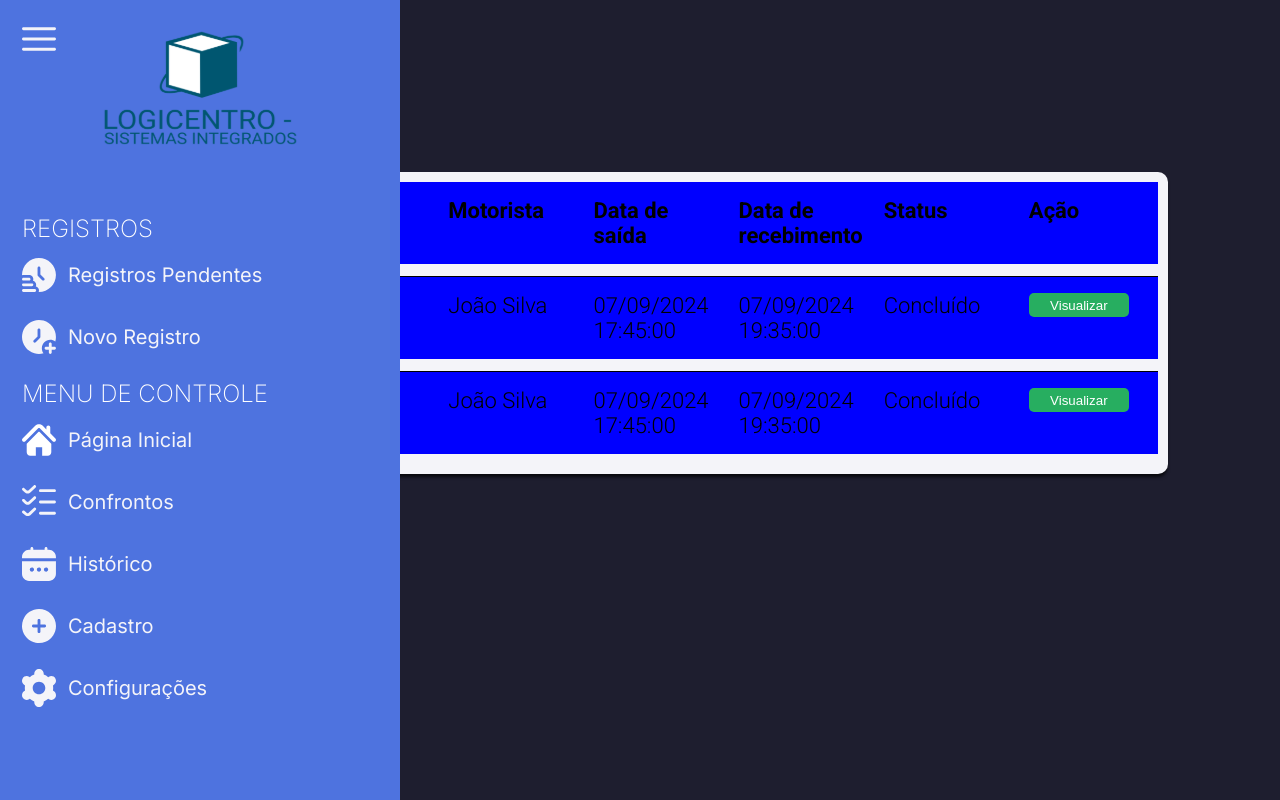
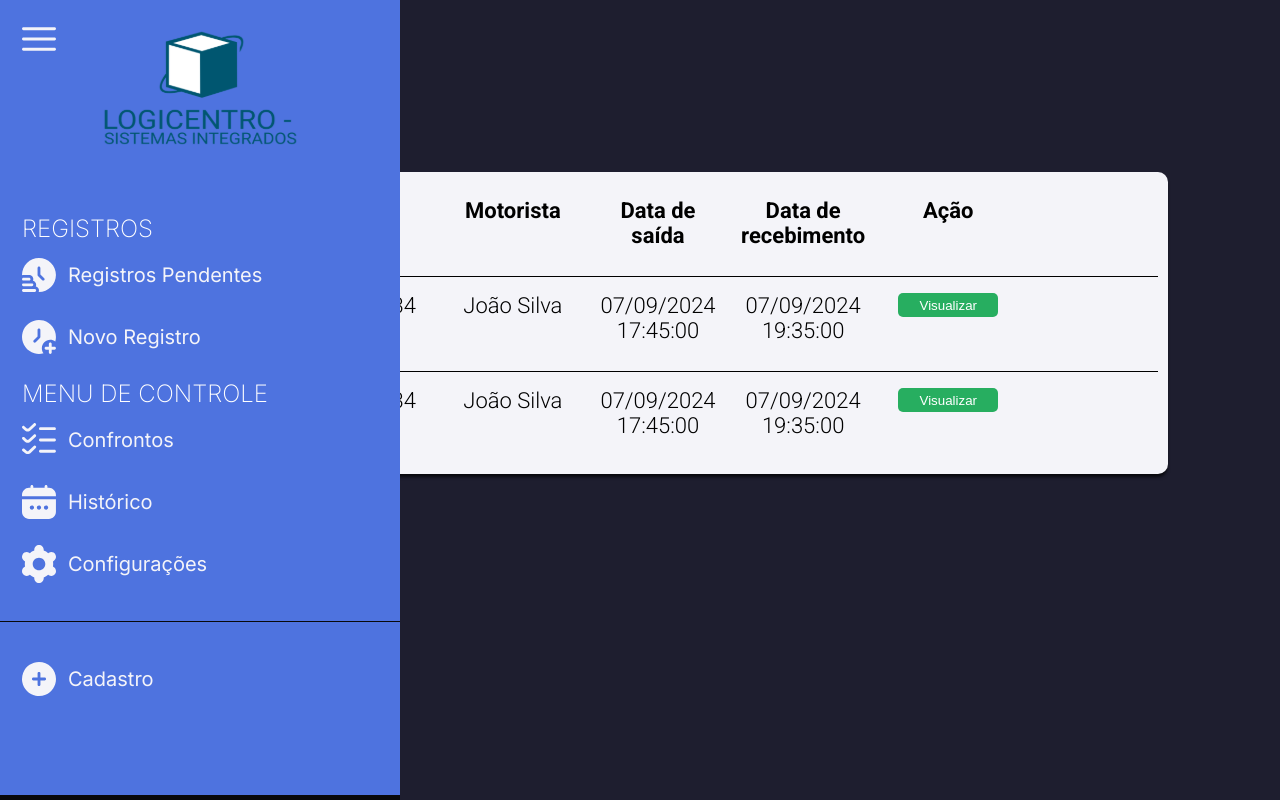
Before and after one commit to RickHub2002/Logicentro, a Vue app: page /historico in a window 1280 px wide. Built offline with nearby package versions, Linux system fonts and the light colour scheme.

Commit message:
Responsividade realizada

```diff
--- a/src/App.vue
+++ b/src/App.vue
@@ -1,6 +1,5 @@
 <script setup>
 import Login from '@/components/Login.vue';
-import PaginaInicial from '@/components/Pagina-inicial.vue';
 import RegistrosPendentes from '@/components/Registros-pendentes.vue';
 import NovoRegistro from '@/components/Novo-registro.vue';
 import Confrontos from '@/components/Confrontos.vue';
--- a/src/components/Breadcrumb.vue
+++ b/src/components/Breadcrumb.vue
@@ -45,18 +45,23 @@ export default {
 };
 </script>
 
-<style scoped>
-.breadcrumb {
-  display: flex;
-  list-style: none;
-  padding: 0;
-  margin: 1rem 0;
+<style lang="sass" scoped>
+.breadcrumb
+  display: flex
+  list-style: none
+  padding: 0
+  margin: 1rem 0
 
   color: #fff
-}
 
-.breadcrumb-item+.breadcrumb-item::before {
-  content: '>';
-  margin: 0 0.5rem;
-}
+.breadcrumb-item+.breadcrumb-item::before
+  content: '>'
+  margin: 0 0.5rem
+
+@media screen and (max-width: 768px)
+  .breadcrumb
+    text-align: center
+    justify-content: center
+    align-items: center
+
 </style>
--- a/src/components/Cadastro.vue
+++ b/src/components/Cadastro.vue
@@ -9,10 +9,6 @@
       <option value="motorista">Cadastro de Motorista</option>
       <option value="empresa">Cadastro de Empresa</option>
       <option value="usuario">Cadastro de Usuário</option>
-      <option value="veiculo">Histórico de Veículos</option>
-      <option value="motorista">Histórico de Motoristas</option>
-      <option value="empresa">Histórico de empresas</option>
-      <option value="usuario">Cadastro de usuários</option>
     </select>
     <!--selecao-->
 
@@ -158,6 +154,7 @@ export default {
       },
       erroAno: '',
       tituloCard: '', // Para armazenar o título do card
+      historicoCard: '',
     };
   },
   methods: {
@@ -168,6 +165,19 @@ export default {
         this.tituloCard = 'Cadastro de Motorista';
       } else if (this.tipoSelecionado === 'empresa') {
         this.tituloCard = 'Cadastro de Empresa';
+      } else if (this.tipoSelecionado === 'usuario') {
+        this.tituloCard = 'Cadastro de usuário';
+      }
+    },
+    mostrarHistorico() {
+      if (this.tipoSelecionado === 'veiculo') {
+        this.historicoCard = 'Histórico de Veículo';
+      } else if (this.tipoSelecionado === 'motorista') {
+        this.historicoCard = 'Histórico de Motorista';
+      } else if (this.tipoSelecionado === 'empresa') {
+        this.historicoCard = 'Histórico de Empresa';
+      } else if (this.tipoSelecionado === 'usuario') {
+        this.historicoCard = 'Histórico de usuário';
       }
     },
     validarAno() {
@@ -261,5 +271,21 @@ export default {
     background: $azul3
     color: $branco2
 
+#historico-dados, #topicos
+  list-style-type: none
+  display: flex
+  gap: 2rem
+  @include titulo-styles
 
+  #topicos
+    padding: 5px
+    background-color: $cinza1
+
+@media screen and (max-width: 520px)
+  .input-group
+    max-width: 300px
+
+@media screen and (max-width: 440px)
+    .input-group
+      max-width: 200px
 </style>
--- a/src/components/Historico.vue
+++ b/src/components/Historico.vue
@@ -9,7 +9,6 @@
             <h2>Motorista</h2>
             <h2>Data de saída</h2>
             <h2>Data de recebimento</h2>
-            <h2>Status</h2>
             <h2>Ação</h2>
           </li>
         </ul>
@@ -21,7 +20,6 @@
             <h2>João Silva</h2>
             <h2>07/09/2024 17:45:00</h2>
             <h2>07/09/2024 19:35:00</h2>
-            <h2>Concluído</h2>
             <button id="visualizar" type="submit">Visualizar</button>
           </li>
         </ul>
@@ -34,7 +32,6 @@
             <h2>João Silva</h2>
             <h2>07/09/2024 17:45:00</h2>
             <h2>07/09/2024 19:35:00</h2>
-            <h2>Concluído</h2>
             <button id="visualizar" type="submit">Visualizar</button>
           </li>
         </ul>
@@ -74,7 +71,10 @@ export default {
     display: grid
     grid-template-columns: repeat(7, 1fr) // Alinha 7 colunas com mesmo tamanho
     padding: 1rem 0 // Espaçamento vertical
+    justify-items: center
     gap: 1rem
+
+    text-align: center
 
     h2
       @include titulo-styles
@@ -103,11 +103,47 @@ export default {
     border-radius: 0.313rem
 
 // Media queries para responsividade
-@media screen and (max-width: 1400px)
-  #card-info, #card-valores
-    background: blue
+@media screen and (max-width: 1024px)
+  #main-content
+    ul
+      list-style-type: none
 
-    display: flex
-    justify-content: center
-    flex-direction: column
+    #card
+      margin-bottom: 60px
+    #card-info,
+    #card-valores
+      display: flex
+      flex-direction: column
+      padding: 1rem 0 // Espaçamento vertical
+      align-items: center
+      gap: 1rem
+
+      text-align: center
+
+      h2
+        @include titulo-styles
+
+    #card-valores
+      border-top: 1px solid #000
+
+      margin-top: 0.75rem
+
+      h2
+        @include card-itens-styles
+
+    .card-info-itens
+      display: contents // Para que o grid funcione corretamente
+
+    #visualizar
+      cursor: pointer
+
+      width: 100px
+      height: 24px
+
+      background-color: $verde1
+      color: $branco
+
+      border: 0
+      border-radius: 0.313rem
+
 </style>
--- a/src/components/Layout.vue
+++ b/src/components/Layout.vue
@@ -67,4 +67,15 @@ export default {
       color: $branco
 
       margin-bottom: 1rem
+
+@media screen and (max-width: 768px)
+  #layout-container
+    background: red
+
+    #main-content
+      padding: 5rem 1rem 5rem 1rem
+
+  #titulo
+    text-align: center
+
 </style>
--- a/src/components/Login.vue
+++ b/src/components/Login.vue
@@ -59,7 +59,7 @@ export default {
 
       // Redirecionar se os campos estiverem preenchidos corretamente
       if (isValidUser) {
-        this.$router.push('/pagina-inicial');
+        this.$router.push('/registros-pendentes');
       } else {
         // Você pode adicionar uma mensagem de erro genérica aqui, se desejar
         alert('Usuário ou senha incorretos');
--- a/src/components/Pagina-inicial.vue
+++ /dev/null
@@ -1,21 +0,0 @@
-<script setup lang="ts">
-import Layout from './Layout.vue';
-</script>
-
-<template>
-  <Layout>
-    <section id="homepage">
-      <div id="boas-vindas">
-        <h1>Bem-vindo, {{ this.username }}!</h1>
-      </div>
-      <div id="card">
-        <p>Sem registros pendentes</p>
-      </div>
-    </section>
-  </Layout>
-</template>
-
-<style lang="sass" scoped>
-@import '@/assets/sass/main.sass' // Usando o alias definido
-
-</style>
--- a/src/components/Perfil.vue
+++ b/src/components/Perfil.vue
@@ -18,10 +18,9 @@
         <input type="file" ref="fileInput" @change="handleFileUpload" style="display: none;" />
       </div>
       <!--image-container-->
+      <p id="usuario">@Usuário</p>
       <form id="form-container">
         <div class="input-group">
-            <label for="nome-usuario">Nome:</label>
-            <input type="text" id="nome-usuario" placeholder="@Usuário" />
         </div>
         <div class="input-group">
             <label for="senha-atual">Senha atual:</label>
@@ -89,7 +88,6 @@ export default {
 
   width: 100%
   max-width: 1400px
-  height: 80%
   max-height: 804px
 
   #image-container
@@ -116,6 +114,9 @@ export default {
 
       transform: translateX(100%) translateY(-450%)
 
+  #usuario
+    @include titulo-styles
+
 
   #form-container
     @include centralizar()
@@ -124,6 +125,7 @@ export default {
     gap: 1.25rem
 
     margin-top: 2.5rem
+    padding-bottom: 1.25rem
 
     width: 80%
     max-width: 616px
@@ -161,4 +163,16 @@ button
 
   svg
     color: $branco2
+
+@media screen and (max-width: 768px)
+  #main-content
+    #image-container
+
+      #imagem
+        height: 100px
+        width: 100px
+      svg
+        width: 24px
+        height: 24px
+        transform: translateX(100%) translateY(-420%)
 </style>
--- a/src/components/Registros-pendentes.vue
+++ b/src/components/Registros-pendentes.vue
@@ -1,7 +1,7 @@
 <template>
   <Layout>
     <section id="main-content">
-      <Card v-for="registro in registros" :key="registro.id">
+      <Card class="teste" v-for="registro in registros" :key="registro.id">
         <ul id="card-info">
           <li class="card-info-item">
             <span>Placa</span>
@@ -31,9 +31,8 @@
           </li>
           <li class="card-info-item">
             <span>Ações</span>
-            <div id="icons">
-              <!-- SVGs de ações -->
-            </div>
+            <a><svg width="22" height="22" viewBox="0 0 22 22" fill="none" xmlns="http://www.w3.org/2000/svg">
+            <path d="M19.2499 3.66665H16.4083C15.9697 1.53411 14.0937 0.00275 11.9166 0H10.0832C7.90602 0.00275 6.0301 1.53411 5.59156 3.66665H2.7499C2.24365 3.66665 1.83325 4.07705 1.83325 4.5833C1.83325 5.08956 2.24365 5.5 2.7499 5.5H3.66656V17.4167C3.66961 19.9467 5.71986 21.997 8.2499 22H13.7499C16.2799 21.997 18.3302 19.9467 18.3333 17.4167V5.5H19.2499C19.7562 5.5 20.1666 5.08961 20.1666 4.58335C20.1666 4.07709 19.7562 3.66665 19.2499 3.66665ZM10.0833 15.5833C10.0833 16.0896 9.67286 16.5 9.1666 16.5C8.6603 16.5 8.2499 16.0896 8.2499 15.5833V10.0833C8.2499 9.57709 8.6603 9.1667 9.16656 9.1667C9.67281 9.1667 10.0832 9.57709 10.0832 10.0833V15.5833H10.0833ZM13.7499 15.5833C13.7499 16.0896 13.3395 16.5 12.8333 16.5C12.327 16.5 11.9166 16.0896 11.9166 15.5833V10.0833C11.9166 9.57709 12.327 9.1667 12.8333 9.1667C13.3395 9.1667 13.7499 9.57709 13.7499 10.0833V15.5833ZM7.49 3.66665C7.8799 2.56876 8.9182 1.83472 10.0833 1.8333H11.9166C13.0817 1.83472 14.12 2.56876 14.5099 3.66665H7.49Z" fill="#1E1E2F"/></svg></a>
           </li>
         </ul>
       </Card>
@@ -106,9 +105,14 @@ export default {
     flex-direction: column
     align-items: center
     justify-content: center
+    gap: .5rem
+
+    border-right: 1px solid #000
 
 
   #icons
     display: flex
     gap: 1rem
+
+@media screen and (max-width: 512px)
 </style>
--- a/src/components/Sidebar.vue
+++ b/src/components/Sidebar.vue
@@ -51,12 +51,6 @@
       <ul class="list-container">
         <h2 v-if="isOpen">MENU DE CONTROLE</h2>
         <li>
-          <router-link class="list-item" to="/pagina-inicial">
-            <svg fill="white" version="1.1" id="Capa_1" xmlns="http://www.w3.org/2000/svg" xmlns:xlink="http://www.w3.org/1999/xlink" width="34px" height="34px" viewBox="0 0 495.40 495.40" xml:space="preserve"><g id="SVGRepo_bgCarrier" stroke-width="0"></g><g id="SVGRepo_tracerCarrier" stroke-linecap="round" stroke-linejoin="round"></g><g id="SVGRepo_iconCarrier"> <g> <g> <g> <path d="M487.083,225.514l-75.08-75.08V63.704c0-15.682-12.708-28.391-28.413-28.391c-15.669,0-28.377,12.709-28.377,28.391 v29.941L299.31,37.74c-27.639-27.624-75.694-27.575-103.27,0.05L8.312,225.514c-11.082,11.104-11.082,29.071,0,40.158 c11.087,11.101,29.089,11.101,40.172,0l187.71-187.729c6.115-6.083,16.893-6.083,22.976-0.018l187.742,187.747 c5.567,5.551,12.825,8.312,20.081,8.312c7.271,0,14.541-2.764,20.091-8.312C498.17,254.586,498.17,236.619,487.083,225.514z"></path> <path d="M257.561,131.836c-5.454-5.451-14.285-5.451-19.723,0L72.712,296.913c-2.607,2.606-4.085,6.164-4.085,9.877v120.401 c0,28.253,22.908,51.16,51.16,51.16h81.754v-126.61h92.299v126.61h81.755c28.251,0,51.159-22.907,51.159-51.159V306.79 c0-3.713-1.465-7.271-4.085-9.877L257.561,131.836z"></path> </g> </g> </g> </g></svg>
-            <p v-if="isOpen">Página Inicial</p>
-            </router-link>
-        </li>
-        <li>
           <router-link class="list-item" to="/confrontos">
             <svg width="34" height="34" viewBox="0 0 34 34" fill="none" xmlns="http://www.w3.org/2000/svg">
   <g clip-path="url(#clip0_124_147)">
@@ -89,8 +83,19 @@
           </router-link>
         </li>
         <!--list-item-->
+        <!--list-item-->
         <li>
-          <router-link class="list-item" to="/cadastro">
+          <router-link class="list-item" to="/perfil">
+          <svg width="34" height="38" viewBox="0 0 34 38" fill="none" xmlns="http://www.w3.org/2000/svg">
+        <path d="M0.636382 28.5C1.93873 30.773 4.8269 31.554 7.08723 30.2443C7.08878 30.2434 7.09025 30.2425 7.0918 30.2416L7.79242 29.8347C9.11499 30.9726 10.6352 31.8551 12.2765 32.4377V33.25C12.2765 35.8733 14.3913 38 17 38C19.6087 38 21.7235 35.8733 21.7235 33.25V32.4378C23.365 31.8542 24.8853 30.9707 26.2076 29.8316L26.9114 30.2401C29.1722 31.5517 32.0625 30.772 33.3668 28.4984C34.6711 26.2248 33.8957 23.3183 31.6348 22.0067L30.9358 21.6014C31.2505 19.8794 31.2505 18.1142 30.9358 16.3922L31.6348 15.9869C33.8957 14.6752 34.6711 11.7688 33.3668 9.49518C32.0625 7.22163 29.1723 6.44182 26.9114 7.75348L26.2107 8.16043C24.8869 7.02391 23.3656 6.14309 21.7235 5.56225V4.75C21.7235 2.12666 19.6087 0 17 0C14.3913 0 12.2765 2.12666 12.2765 4.75V5.56225C10.635 6.14583 9.1147 7.02933 7.79242 8.16844L7.08863 7.75838C4.82771 6.44664 1.93755 7.22646 0.633209 9.5C-0.671131 11.7735 0.104255 14.68 2.36517 15.9917L3.06424 16.397C2.74954 18.1189 2.74954 19.8842 3.06424 21.6062L2.36517 22.0115C0.110528 23.3267 -0.662348 26.2274 0.636382 28.5ZM17 12.6667C20.4782 12.6667 23.2979 15.5022 23.2979 19C23.2979 22.4978 20.4782 25.3333 17 25.3333C13.5218 25.3333 10.7021 22.4978 10.7021 19C10.7021 15.5022 13.5218 12.6667 17 12.6667Z" fill="#F4F4F9"/>
+          </svg>
+          <p v-if="isOpen">Configurações</p>
+          </router-link>
+        </li>
+        <!--list-item-->
+        <div class="line"></div>
+        <li>
+          <router-link id="cadastro" class="list-item" to="/cadastro">
           <svg width="34" height="34" viewBox="0 0 34 34" fill="none" xmlns="http://www.w3.org/2000/svg">
 <g clip-path="url(#clip0_261_142)">
 <path d="M17 0C13.6377 0 10.3509 0.997033 7.55531 2.86502C4.75968 4.733 2.58075 7.38804 1.29406 10.4944C0.00736586 13.6007 -0.329291 17.0189 0.326658 20.3165C0.982607 23.6142 2.6017 26.6433 4.97919 29.0208C7.35668 31.3983 10.3858 33.0174 13.6835 33.6734C16.9811 34.3293 20.3993 33.9926 23.5056 32.706C26.612 31.4193 29.267 29.2403 31.135 26.4447C33.003 23.6491 34 20.3623 34 17C33.9951 12.4928 32.2025 8.17163 29.0154 4.98457C25.8284 1.79751 21.5072 0.00487487 17 0V0ZM22.6667 18.4167H18.4167V22.6667C18.4167 23.0424 18.2674 23.4027 18.0017 23.6684C17.7361 23.9341 17.3757 24.0833 17 24.0833C16.6243 24.0833 16.2639 23.9341 15.9983 23.6684C15.7326 23.4027 15.5833 23.0424 15.5833 22.6667V18.4167H11.3333C10.9576 18.4167 10.5973 18.2674 10.3316 18.0017C10.0659 17.7361 9.91667 17.3757 9.91667 17C9.91667 16.6243 10.0659 16.2639 10.3316 15.9983C10.5973 15.7326 10.9576 15.5833 11.3333 15.5833H15.5833V11.3333C15.5833 10.9576 15.7326 10.5973 15.9983 10.3316C16.2639 10.0659 16.6243 9.91667 17 9.91667C17.3757 9.91667 17.7361 10.0659 18.0017 10.3316C18.2674 10.5973 18.4167 10.9576 18.4167 11.3333V15.5833H22.6667C23.0424 15.5833 23.4027 15.7326 23.6684 15.9983C23.9341 16.2639 24.0833 16.6243 24.0833 17C24.0833 17.3757 23.9341 17.7361 23.6684 18.0017C23.4027 18.2674 23.0424 18.4167 22.6667 18.4167Z" fill="#F4F4F9"/>
@@ -104,21 +109,11 @@
           <p v-if="isOpen">Cadastro</p>
           </router-link>
         </li>
-        <!--list-item-->
-        <li>
-          <router-link class="list-item" to="/perfil">
-          <svg width="34" height="38" viewBox="0 0 34 38" fill="none" xmlns="http://www.w3.org/2000/svg">
-        <path d="M0.636382 28.5C1.93873 30.773 4.8269 31.554 7.08723 30.2443C7.08878 30.2434 7.09025 30.2425 7.0918 30.2416L7.79242 29.8347C9.11499 30.9726 10.6352 31.8551 12.2765 32.4377V33.25C12.2765 35.8733 14.3913 38 17 38C19.6087 38 21.7235 35.8733 21.7235 33.25V32.4378C23.365 31.8542 24.8853 30.9707 26.2076 29.8316L26.9114 30.2401C29.1722 31.5517 32.0625 30.772 33.3668 28.4984C34.6711 26.2248 33.8957 23.3183 31.6348 22.0067L30.9358 21.6014C31.2505 19.8794 31.2505 18.1142 30.9358 16.3922L31.6348 15.9869C33.8957 14.6752 34.6711 11.7688 33.3668 9.49518C32.0625 7.22163 29.1723 6.44182 26.9114 7.75348L26.2107 8.16043C24.8869 7.02391 23.3656 6.14309 21.7235 5.56225V4.75C21.7235 2.12666 19.6087 0 17 0C14.3913 0 12.2765 2.12666 12.2765 4.75V5.56225C10.635 6.14583 9.1147 7.02933 7.79242 8.16844L7.08863 7.75838C4.82771 6.44664 1.93755 7.22646 0.633209 9.5C-0.671131 11.7735 0.104255 14.68 2.36517 15.9917L3.06424 16.397C2.74954 18.1189 2.74954 19.8842 3.06424 21.6062L2.36517 22.0115C0.110528 23.3267 -0.662348 26.2274 0.636382 28.5ZM17 12.6667C20.4782 12.6667 23.2979 15.5022 23.2979 19C23.2979 22.4978 20.4782 25.3333 17 25.3333C13.5218 25.3333 10.7021 22.4978 10.7021 19C10.7021 15.5022 13.5218 12.6667 17 12.6667Z" fill="#F4F4F9"/>
-          </svg>
-          <p v-if="isOpen">Configurações</p>
-          </router-link>
-        </li>
-        <!--list-item-->
       </ul>
     </nav>
     <!--navigation-container-->
 
-    <div id="line"></div>
+    <div class="line"></div>
 
     <footer id="footer-container">
       <div id="login-avatar"></div>
@@ -178,6 +173,10 @@ export default {
   overflow-x: hidden
 
   width: 400px
+  left: 0
+  top: 0
+
+  overflow-x: hidden
 
   padding: 1.375rem 0 0 1.375rem
 
@@ -262,12 +261,21 @@ export default {
         @include sidebar-opcoes-styles
         color: $branco2
 
-  #line
+  .line
     height: 1px
     width: calc(100% + 1.375rem)
     max-width: 400px
 
     margin: 6.25rem 0 2.313rem -1.375rem
+    background: $preto
+    height: 1px
+
+    &:first-of-type
+      height: 1px
+      width: calc(100% + 1.375rem)
+      max-width: 400px
+
+    margin: 2.313rem 0 2.313rem -1.375rem
     background: $preto
     height: 1px
 
--- a/src/router/index.js
+++ b/src/router/index.js
@@ -1,6 +1,5 @@
 import { createRouter, createWebHistory } from 'vue-router';
 import Login from '@/components/Login.vue';
-import PaginaInicial from '@/components/Pagina-inicial.vue';
 import RegistrosPendentes from '@/components/Registros-pendentes.vue';
 import NovoRegistro from '@/components/Novo-registro.vue';
 import Confrontos from '@/components/Confrontos.vue';
@@ -13,14 +12,13 @@ import Perfil from '@/components/Perfil.vue';
 const routes = [
   {
     path: '/',
-    name: 'Login',
+    name: '/',
     component: Login,
   },
   {
-    path: '/Pagina-inicial',
-    name: 'PaginaInicial',
-    component: PaginaInicial,
-    meta: {breadcrumb: 'Página Inicial', category: 'Menu de controle'}
+    path: '/login',
+    name: 'Login',
+    component: Login,
   },
   {
     path: '/registros-pendentes',
```
Also changed, not shown: src/components/Novo-registro.vue (+5 -4 lines).
